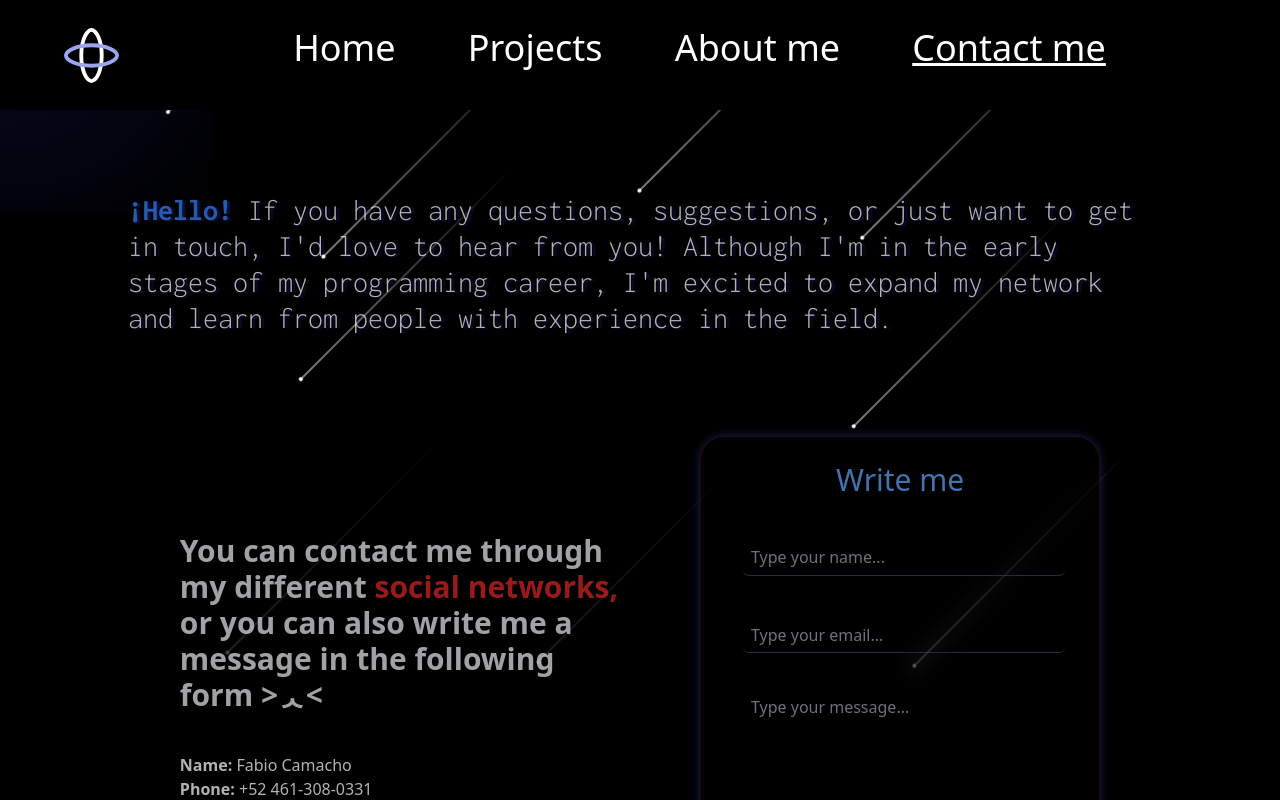
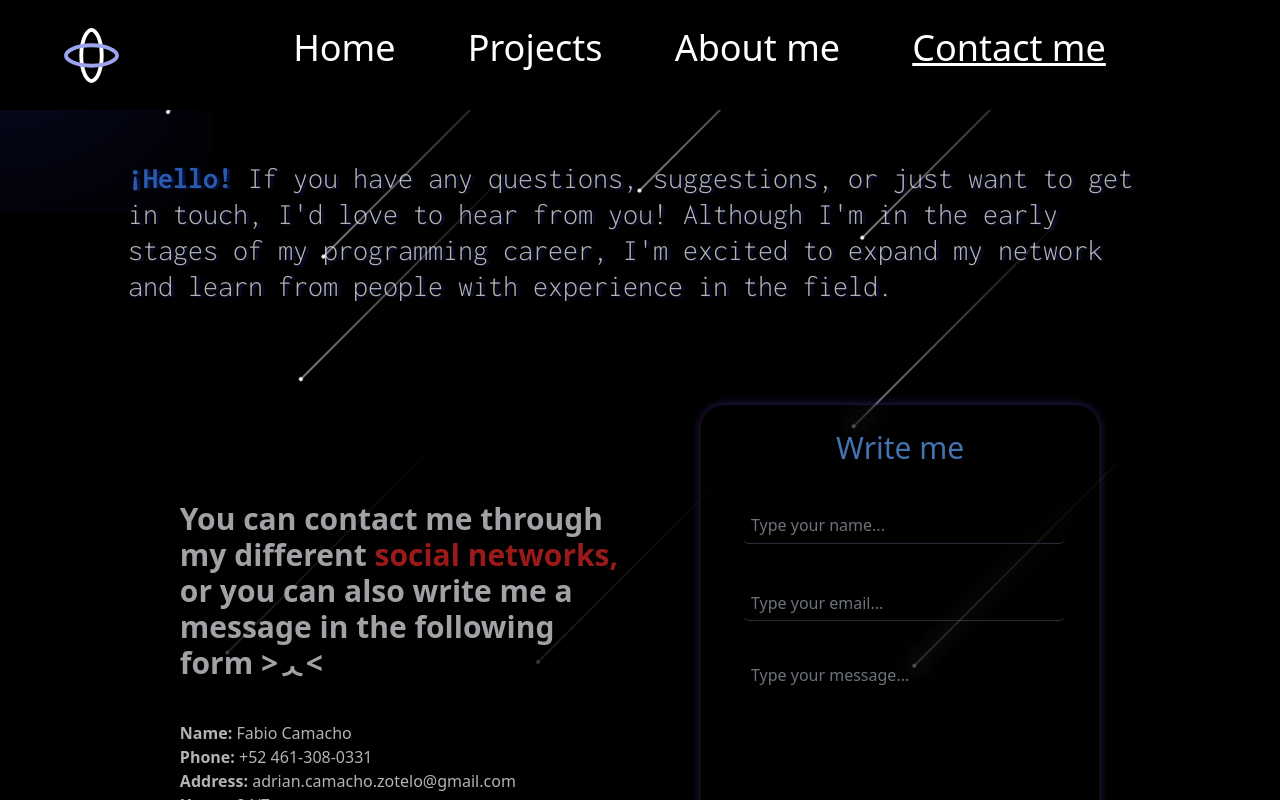
Before and after one commit to Adi020/Portfoli, a React (Vite) app: page /contact in a window 1280 px wide. Shown: the top 800 px of the page. Built offline with nearby package versions, Linux system fonts and the light colour scheme; a web font is replaced by a local one.

Commit message:
Update Contact.jsx

```diff
--- a/src/pages/Contact.jsx
+++ b/src/pages/Contact.jsx
@@ -32,7 +32,7 @@ const Contact = () => {
   };
 
   return (
-    <section className="min-h-screen text-white gap-8 flex flex-col items-center pb-10 max-[640px]:pt-[110px] pt-36">
+    <section className="min-h-screen text-white gap-8 flex flex-col items-center pb-10 max-[640px]:pt-[110px] pt-28">
       <div className="z-10 flex w-[100%] max-w-[1700px] sm:w-[80%] max-[1740px]:mr-[5%]  max-[640px]:pl-[5%] justify-start">
       </div>
       <section
```
